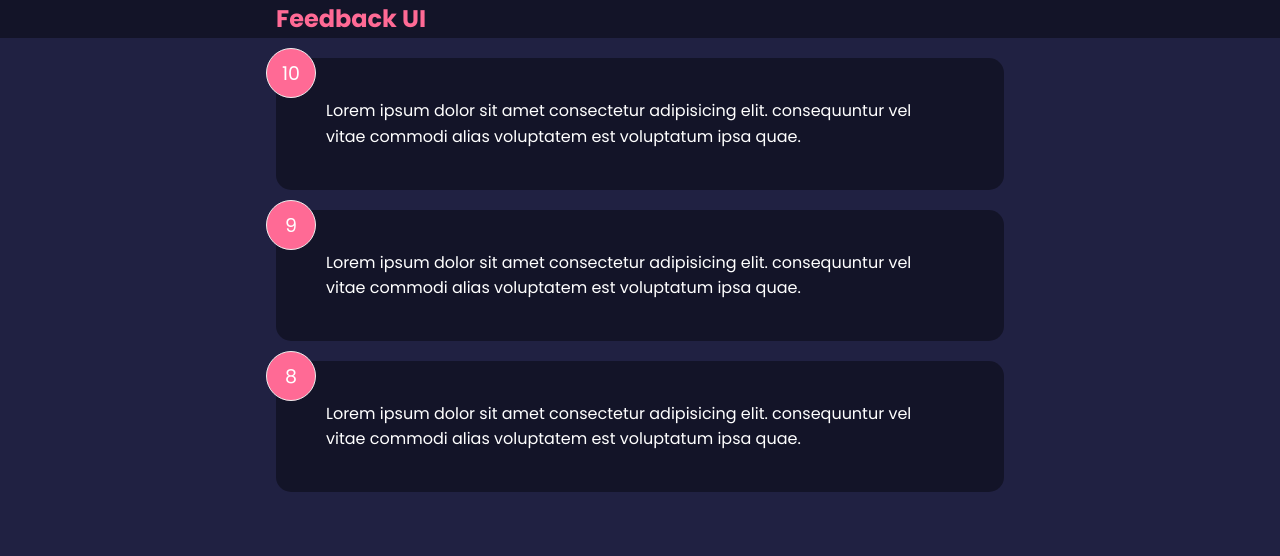
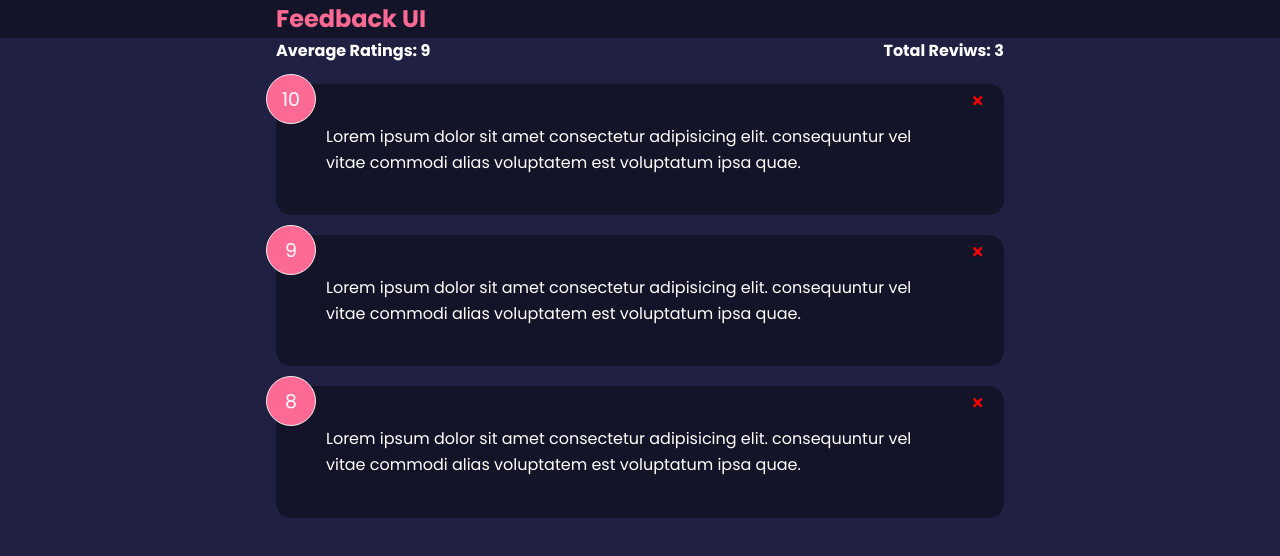
Before and after one commit to MuhammadHamzaAmir/feedback-app, a React (Create React App) app: page / in a window 1280 px wide. Shown: the top 556 px of the page. Built offline with nearby package versions, Linux system fonts and the light colour scheme; the HTML template or start-up script is replaced by a standard one.

Commit message:
Average Rating and Total number of reviews are implemented With deletion of a particular review

```diff
--- a/src/App.js
+++ b/src/App.js
@@ -2,17 +2,27 @@ import Header from "./components/Header";
 import FeedbackList from "./components/FeedbackList";
 import FeedbackData from "./data/FeedbackData";
 import { useState } from "react";
+import FeedbackStats from "./components/FeedbackStats";
 
 
 function App() {
 
     const [feedback, setFeedback] = useState(FeedbackData);
 
+    const deleteFeedback = (id) =>{
+        if (window.confirm("Are you sure you want to delete this feedback?")) {
+            setFeedback(feedback.filter(feedback => feedback.id !== id));
+
+        }
+    };
+
     return (
         <>
             <Header />
             <div className="container">
-                <FeedbackList feedback={feedback} />
+                <FeedbackStats feedback={feedback}></FeedbackStats>
+                <FeedbackList feedback={feedback} handleDelete={deleteFeedback} />
+
             </div>
         </>
     );
--- a/src/components/FeedbackItem.jsx
+++ b/src/components/FeedbackItem.jsx
@@ -1,10 +1,14 @@
 import Card from "./shared/Card";
 import PropTypes from "prop-types";
+import {FaTimes} from 'react-icons/fa'
 
 function FeedbackItem(props) {
   return (
     <Card reverse={true}>
         <div className="num-display">{props.feedback.rating}</div>
+        <button className="close" onClick={() => {props.handleDelete(props.feedback.id)}}>
+          <FaTimes color="red"></FaTimes>
+        </button>
         <div className="text-display">{props.feedback.text}</div>
     </Card>
   )
--- a/src/components/FeedbackList.jsx
+++ b/src/components/FeedbackList.jsx
@@ -9,7 +9,7 @@ function FeedbackList(props) {
       <>
       <div className="feedback-list">
         {props.feedback.map(item => (
-            <FeedbackItem key={item.id} feedback={item} />
+            <FeedbackItem key={item.id} feedback={item} handleDelete={props.handleDelete}/>
         ))}
         </div>
       </>
--- /dev/null
+++ b/src/components/FeedbackStats.jsx
@@ -0,0 +1,28 @@
+import PropTypes from "prop-types";
+
+function FeedbackStats(props) {
+  let avergae =
+    props.feedback.reduce((sum, item) => sum + item.rating, 0) /
+    props.feedback.length;
+
+  avergae = avergae.toFixed(1).replace(/\.0+$/, "");
+
+  return (
+    <div className="feedback-stats">
+      <h4>Average Ratings: {props.feedback.length > 0 ? avergae : 0}</h4>
+      <h4>Total Reviws: {props.feedback.length}</h4>
+    </div>
+  );
+}
+
+FeedbackStats.propTypes = {
+    feedback: PropTypes.arrayOf(
+        PropTypes.shape({
+            id: PropTypes.number.isRequired,
+            rating: PropTypes.number.isRequired,
+        }
+        )
+    ).isRequired,
+}
+
+export default FeedbackStats;
```
